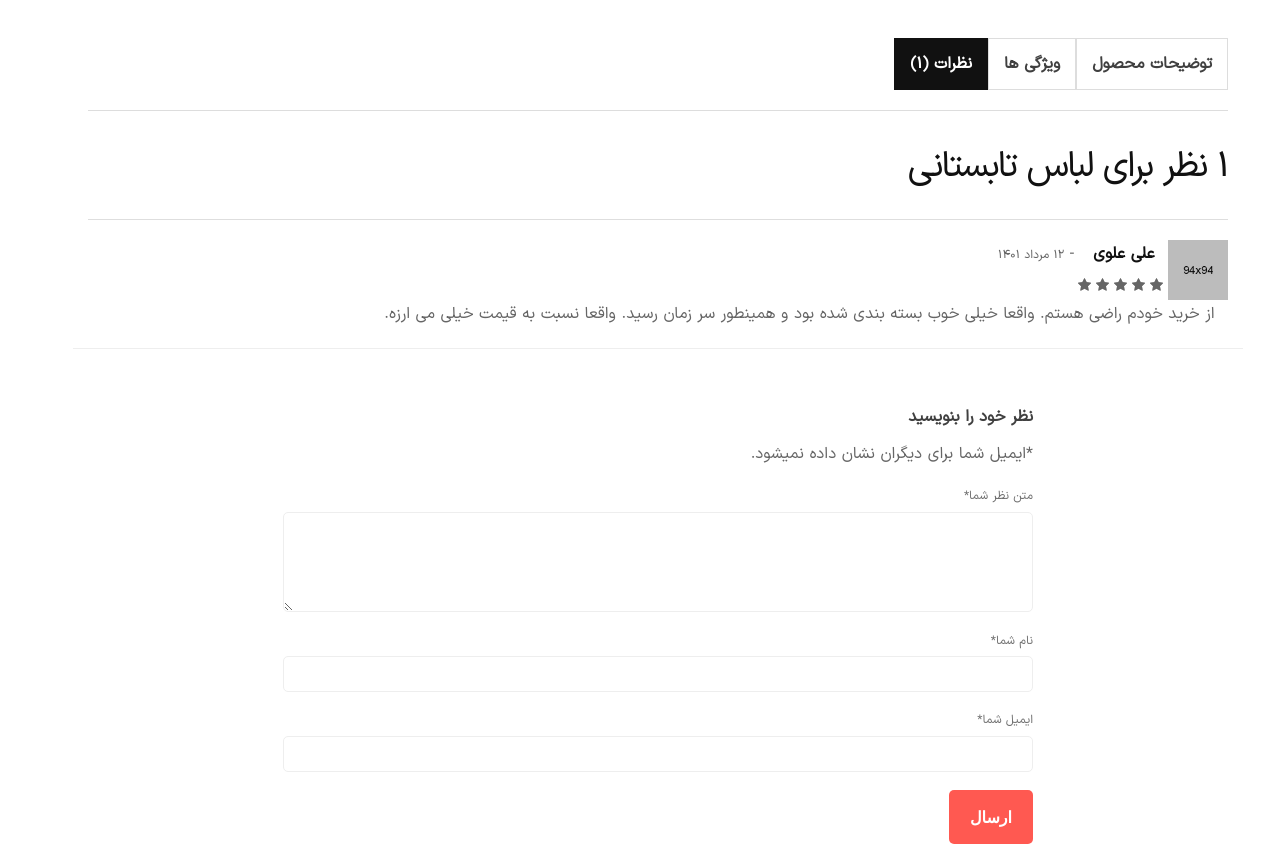
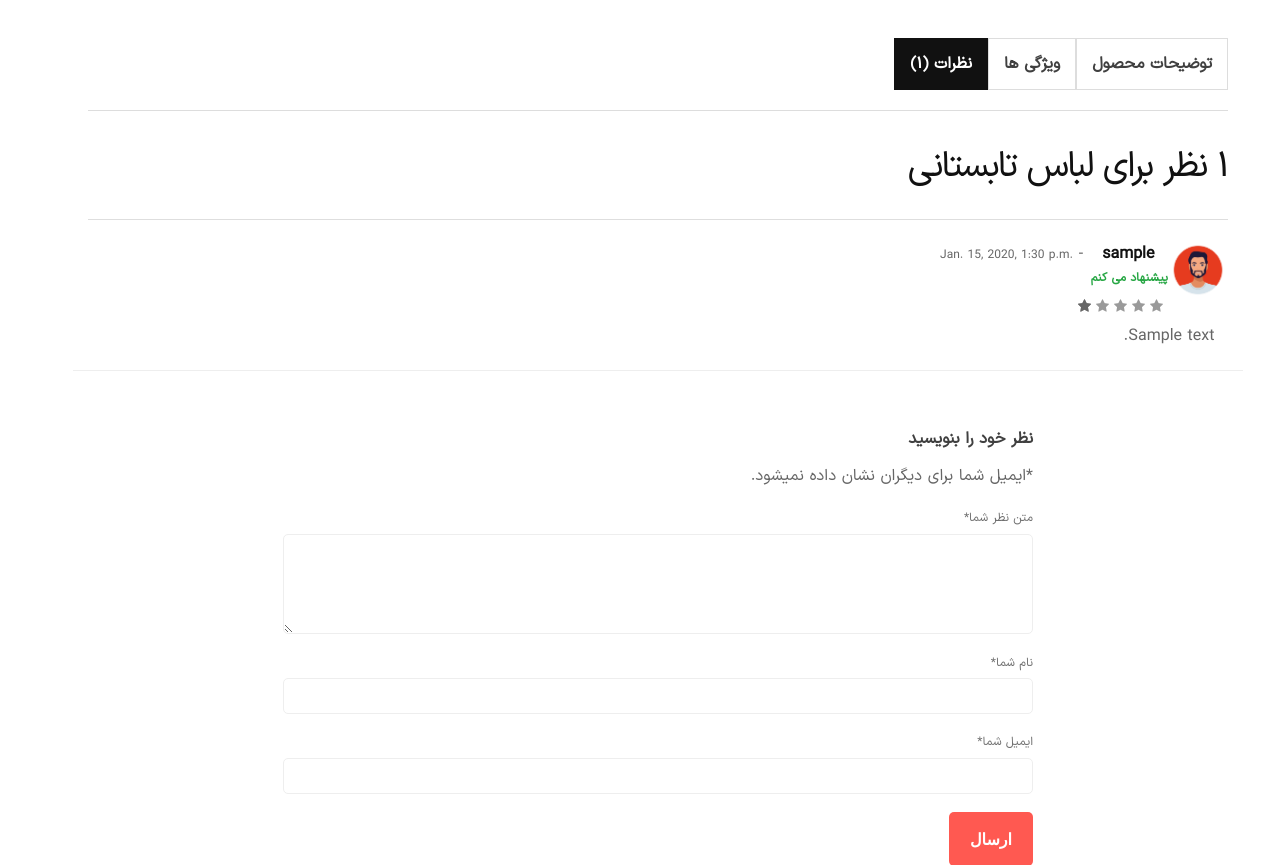
Before and after one commit to pouriashiralipour/online_shop, a Django app: a page that uses products/templates/products/product_details_view.html in a window 1280 px wide, after a click on "نظرات (۱)". Shown: the part 785-1650 px from the top of the page. Run offline with Django 4.2, Linux system fonts and the light colour scheme; tables that the repository leaves empty hold one stand-in row (values such as "Sample post"); grey boxes marked "Sample" are stand-in pictures; parts of the project's set-up code (start-up, migrations or seed data) failed here and were passed over; some libraries are stand-ins or nearby versions; some web fonts are replaced.

Commit message:
add comments to details template

```diff
--- a/products/templates/products/product_details_view.html
+++ b/products/templates/products/product_details_view.html
@@ -1,4 +1,5 @@
 {% extends '_base.html' %}
+{% load static %}
 {% load humanize %}
 {% load persian_number_translator %}
 
@@ -43,10 +44,12 @@
                             <div class="product-action d-flex align-items-sm-center align-content-center mb--30">
                                 <div class="quantity-wrapper d-flex justify-content-start">
                                     <div class="quantity">
-                                            <input type="number" class="quantity-input" name="qty" id="qty" value="1" min="1">
+                                        <input type="number" class="quantity-input" name="qty" id="qty" value="1"
+                                               min="1">
                                     </div>
                                 </div>
-                                    <button type="button" class="btn btn-small btn-bg-red btn-color-white btn-hover-2" onclick="window.location.href='cart.html'">
+                                <button type="button" class="btn btn-small btn-bg-red btn-color-white btn-hover-2"
+                                        onclick="window.location.href='cart.html'">
                                     اضافه به سبد خرید
                                 </button>
                             </div>
@@ -65,29 +68,60 @@
                     <div class="col-12">
                         <div class="product-data-tab tab-style-3">
                             <div class="nav nav-tabs product-data-tab__head" id="product-tab" role="tablist">
-                                    <a class="m-0 product-data-tab__link nav-link active" id="nav-description-tab" data-toggle="tab" href="#nav-description" role="tab" aria-selected="true">
+                                <a class="m-0 product-data-tab__link nav-link active" id="nav-description-tab"
+                                   data-toggle="tab" href="#nav-description" role="tab" aria-selected="true">
                                     <span>توضیحات محصول</span>
                                 </a>
-                                    <a class="m-0 product-data-tab__link nav-link" id="nav-info-tab" data-toggle="tab" href="#nav-info" role="tab" aria-selected="true">
+                                <a class="m-0 product-data-tab__link nav-link" id="nav-info-tab" data-toggle="tab"
+                                   href="#nav-info" role="tab" aria-selected="true">
                                     <span>ویژگی ها</span>
                                 </a>
-                                    <a class="m-0 product-data-tab__link nav-link" id="nav-reviews-tab" data-toggle="tab" href="#nav-reviews" role="tab" aria-selected="true">
+                                <a class="m-0 product-data-tab__link nav-link" id="nav-reviews-tab" data-toggle="tab"
+                                   href="#nav-reviews" role="tab" aria-selected="true">
                                     <span>نظرات (۱)</span>
                                 </a>
                             </div>
                             <div class="tab-content product-data-tab__content" id="product-tabContent">
-                                    <div class="tab-pane fade show active" id="nav-description" role="tabpanel" aria-labelledby="nav-description-tab">
+                                <div class="tab-pane fade show active" id="nav-description" role="tabpanel"
+                                     aria-labelledby="nav-description-tab">
                                     <div class="product-description text-justify">
-                                            <p>لورم ایپسوم متن ساختگی با تولید سادگی نامفهوم از صنعت چاپ، و با استفاده از طراحان گرافیک است، چاپگرها و متون بلکه روزنامه و مجله در ستون و سطرآنچنان که لازم است، و برای شرایط فعلی تکنولوژی مورد نیاز، و کاربردهای متنوع با هدف بهبود ابزارهای کاربردی می باشد، کتابهای زیادی در شصت و سه درصد گذشته حال و آینده، شناخت فراوان جامعه و متخصصان را می طلبد، تا با نرم افزارها شناخت بیشتری را برای طراحان رایانه ای علی الخصوص طراحان خلاقی، و فرهنگ پیشرو در زبان فارسی ایجاد کرد، در این صورت می توان امید داشت که تمام و دشواری موجود در ارائه راهکارها، و شرایط سخت تایپ به پایان رسد و زمان مورد نیاز شامل حروفچینی دستاوردهای اصلی، و جوابگوی سوالات پیوسته اهل دنیای موجود طراحی اساسا مورد استفاده قرار گیرد.لورم ایپسوم متن ساختگی با تولید سادگی نامفهوم از صنعت چاپ، و با استفاده از
-                                                طراحان گرافیک است، چاپگرها و متون بلکه روزنامه و مجله در ستون و سطرآنچنان که لازم است، و برای شرایط فعلی تکنولوژی مورد نیاز، و کاربردهای متنوع با هدف بهبود ابزارهای کاربردی می باشد، کتابهای زیادی در شصت و سه درصد گذشته حال و آینده، شناخت فراوان جامعه و متخصصان را می طلبد،
-                                                تا با نرم افزارها شناخت بیشتری را برای طراحان رایانه ای علی الخصوص طراحان خلاقی، و فرهنگ پیشرو در زبان فارسی ایجاد کرد، در این صورت می توان امید داشت که تمام و دشواری موجود در ارائه راهکارها، و شرایط سخت تایپ به پایان رسد و زمان مورد نیاز شامل حروفچینی دستاوردهای اصلی،
-                                                و جوابگوی سوالات پیوسته اهل دنیای موجود طراحی اساسا مورد استفاده قرار گیرد.لورم ایپسوم متن ساختگی با تولید سادگی نامفهوم از صنعت چاپ، و با استفاده از طراحان گرافیک است، چاپگرها و متون بلکه روزنامه و مجله در ستون و سطرآنچنان که لازم است، و برای شرایط فعلی تکنولوژی مورد نیاز،</p><p>
-                                                و کاربردهای متنوع با هدف بهبود ابزارهای کاربردی می باشد، کتابهای زیادی در شصت و سه درصد گذشته حال و آینده، شناخت فراوان جامعه و متخصصان را می طلبد، تا با نرم افزارها شناخت بیشتری را برای طراحان رایانه ای علی الخصوص طراحان خلاقی، و فرهنگ پیشرو در زبان فارس
-                                                ی ایجاد کرد، در این صورت می توان امید داشت که تمام و دشواری موجود در ارائه راهکارها، و شرایط سخت تایپ به پایان رسد و زمان مورد نیاز شامل حروفچینی دستاوردهای اصلی، و جوابگوی سوالات پیوسته اهل دنیای موجود طراحی اساسا مورد استفاده قرار گیرد.</p>
+                                        <p>لورم ایپسوم متن ساختگی با تولید سادگی نامفهوم از صنعت چاپ، و با استفاده از
+                                            طراحان گرافیک است، چاپگرها و متون بلکه روزنامه و مجله در ستون و سطرآنچنان که
+                                            لازم است، و برای شرایط فعلی تکنولوژی مورد نیاز، و کاربردهای متنوع با هدف
+                                            بهبود ابزارهای کاربردی می باشد، کتابهای زیادی در شصت و سه درصد گذشته حال و
+                                            آینده، شناخت فراوان جامعه و متخصصان را می طلبد، تا با نرم افزارها شناخت
+                                            بیشتری را برای طراحان رایانه ای علی الخصوص طراحان خلاقی، و فرهنگ پیشرو در
+                                            زبان فارسی ایجاد کرد، در این صورت می توان امید داشت که تمام و دشواری موجود
+                                            در ارائه راهکارها، و شرایط سخت تایپ به پایان رسد و زمان مورد نیاز شامل
+                                            حروفچینی دستاوردهای اصلی، و جوابگوی سوالات پیوسته اهل دنیای موجود طراحی
+                                            اساسا مورد استفاده قرار گیرد.لورم ایپسوم متن ساختگی با تولید سادگی نامفهوم
+                                            از صنعت چاپ، و با استفاده از
+                                            طراحان گرافیک است، چاپگرها و متون بلکه روزنامه و مجله در ستون و سطرآنچنان که
+                                            لازم است، و برای شرایط فعلی تکنولوژی مورد نیاز، و کاربردهای متنوع با هدف
+                                            بهبود ابزارهای کاربردی می باشد، کتابهای زیادی در شصت و سه درصد گذشته حال و
+                                            آینده، شناخت فراوان جامعه و متخصصان را می طلبد،
+                                            تا با نرم افزارها شناخت بیشتری را برای طراحان رایانه ای علی الخصوص طراحان
+                                            خلاقی، و فرهنگ پیشرو در زبان فارسی ایجاد کرد، در این صورت می توان امید داشت
+                                            که تمام و دشواری موجود در ارائه راهکارها، و شرایط سخت تایپ به پایان رسد و
+                                            زمان مورد نیاز شامل حروفچینی دستاوردهای اصلی،
+                                            و جوابگوی سوالات پیوسته اهل دنیای موجود طراحی اساسا مورد استفاده قرار
+                                            گیرد.لورم ایپسوم متن ساختگی با تولید سادگی نامفهوم از صنعت چاپ، و با استفاده
+                                            از طراحان گرافیک است، چاپگرها و متون بلکه روزنامه و مجله در ستون و سطرآنچنان
+                                            که لازم است، و برای شرایط فعلی تکنولوژی مورد نیاز،</p>
+                                        <p>
+                                            و کاربردهای متنوع با هدف بهبود ابزارهای کاربردی می باشد، کتابهای زیادی در
+                                            شصت و سه درصد گذشته حال و آینده، شناخت فراوان جامعه و متخصصان را می طلبد، تا
+                                            با نرم افزارها شناخت بیشتری را برای طراحان رایانه ای علی الخصوص طراحان
+                                            خلاقی، و فرهنگ پیشرو در زبان فارس
+                                            ی ایجاد کرد، در این صورت می توان امید داشت که تمام و دشواری موجود در ارائه
+                                            راهکارها، و شرایط سخت تایپ به پایان رسد و زمان مورد نیاز شامل حروفچینی
+                                            دستاوردهای اصلی، و جوابگوی سوالات پیوسته اهل دنیای موجود طراحی اساسا مورد
+                                            استفاده قرار گیرد.</p>
 
                                     </div>
                                 </div>
-                                    <div class="tab-pane text-right" id="nav-info" role="tabpanel" aria-labelledby="nav-info-tab">
+                                <div class="tab-pane text-right" id="nav-info" role="tabpanel"
+                                     aria-labelledby="nav-info-tab">
                                     <div class="table-content table-responsive">
                                         <table class="table shop_attributes">
                                             <tbody>
@@ -112,34 +146,80 @@
                                         </table>
                                     </div>
                                 </div>
-                                    <div class="tab-pane fade" id="nav-reviews" role="tabpanel" aria-labelledby="nav-reviews-tab">
+                                <div class="tab-pane fade" id="nav-reviews" role="tabpanel"
+                                     aria-labelledby="nav-reviews-tab">
                                     <div class="product-reviews">
                                         <h3 class="review__title">۱ نظر برای لباس تابستانی</h3>
                                         <ul class="review__list">
+                                            {% for comment in product.comments.all %}
                                                 <li class="review__item">
+
                                                     <div class="review__container">
                                                         <div class="review__text">
                                                             <div class="d-flex flex-sm-row flex-row">
-                                                                <img src="assets/img/others/comment-1.jpg" alt="Review Avatar" class="review__avatar">
+                                                                <img src="{% static 'products/img/avatar_profile.jpg' %}"
+                                                                     alt="Review Avatar" class="review__avatar">
                                                                 <div>
                                                                     <div class="review__meta">
-                                                                        <strong class="review__author px-4">علی علوی</strong>
+                                                                        <span class="review__published-date">{{ comment.datetime_created }}</span>
                                                                         <span class="review__dash">-</span>
-                                                                        <span class="review__published-date">۱۲ مرداد ۱۴۰۱</span>
+                                                                        <strong class="review__author px-4">{{ comment.user.username }}</strong>
+                                                                        {% if comment.recommend %}
+                                                                        <p style="font-size: 12px; font-weight: bold" class="text text-success">پیشنهاد می کنم</p>
+                                                                    {% else %}
+                                                                        <p style="font-size: 12px; font-weight: bold" class="text text-danger">پیشنهاد نمی کنم</p>
+                                                                    {% endif %}
                                                                     </div>
+                                                                    {% if comment.stars == '1' %}
+                                                                        <div class="product-rating">
+                                                                            <div class="m-0 star-rating star-one">
+                                                                            <span>Rated <strong
+                                                                                    class="rating">{{ comment.stars }}</strong> out of 5</span>
+                                                                            </div>
+                                                                        </div>
+                                                                    {% elif comment.stars == '2' %}
+                                                                        <div class="product-rating">
+                                                                            <div class="m-0 star-rating star-two">
+                                                                            <span>Rated <strong
+                                                                                    class="rating">{{ comment.stars }}</strong> out of 5</span>
+                                                                            </div>
+                                                                        </div>
+                                                                    {% elif comment.stars == '3' %}
+                                                                        <div class="product-rating">
+                                                                            <div class="m-0 star-rating star-three">
+                                                                            <span>Rated <strong
+                                                                                    class="rating">{{ comment.stars }}</strong> out of 5</span>
+                                                                            </div>
+                                                                        </div>
+                                                                    {% elif comment.stars == '4' %}
+                                                                        <div class="product-rating">
+                                                                            <div class="m-0 star-rating star-four">
+                                                                            <span>Rated <strong
+                                                                                    class="rating">{{ comment.stars }}</strong> out of 5</span>
+                                                                            </div>
+                                                                        </div>
+                                                                    {% elif comment.stars == '5' %}
                                                                         <div class="product-rating">
                                                                             <div class="m-0 star-rating star-five">
-                                                                            <span>Rated <strong class="rating">5.00</strong> out of 5</span>
+                                                                            <span>Rated <strong
+                                                                                    class="rating">{{ comment.stars }}</strong> out of 5</span>
                                                                             </div>
                                                                         </div>
+                                                                    {% endif %}
+
                                                                 </div>
+
                                                             </div>
-                                                            <p class="review__description text-right px-4">
-                                                                از خرید خودم راضی هستم. واقعا خیلی خوب بسته بندی شده بود و همینطور سر زمان رسید. واقعا نسبت به قیمت خیلی می ارزه.
+                                                            <p class="review__description text-right px-4 mt-3">
+                                                                {{ comment.text }}
                                                             </p>
                                                         </div>
                                                     </div>
+
+
                                                 </li>
+                                            {% endfor %}
+
                                         </ul>
                                         <div class="review-form-wrapper">
                                             <div class="row">
@@ -149,24 +229,32 @@
                                                     <br>
                                                     <form action="#" class="form text-right">
                                                         <div class="form-notes mb--20">
-                                                                <p class="my-3"><span class="required">*</span>ایمیل شما برای دیگران نشان داده نمیشود.</p>
+                                                            <p class="my-3"><span class="required">*</span>ایمیل شما
+                                                                برای دیگران نشان داده نمیشود.</p>
                                                         </div>
                                                         <div class="form__group mb--10">
-                                                                <label class="form__label d-block" for="email">متن نظر شما<span class="required">*</span></label>
-                                                                <textarea name="review" id="review" class="form__input form__input--textarea"></textarea>
+                                                            <label class="form__label d-block" for="email">متن نظر
+                                                                شما<span class="required">*</span></label>
+                                                            <textarea name="review" id="review"
+                                                                      class="form__input form__input--textarea"></textarea>
                                                         </div>
                                                         <div class="form__group mb--20">
-                                                                <label class="form__label d-block" for="name">نام شما<span class="required">*</span></label>
-                                                                <input type="text" name="name" id="name" class="form__input">
+                                                            <label class="form__label d-block" for="name">نام شما<span
+                                                                    class="required">*</span></label>
+                                                            <input type="text" name="name" id="name"
+                                                                   class="form__input">
                                                         </div>
                                                         <div class="form__group mb--20">
-                                                                <label class="form__label d-block" for="email">ایمیل شما<span class="required">*</span></label>
-                                                                <input type="email" name="email" id="email" class="form__input">
+                                                            <label class="form__label d-block" for="email">ایمیل
+                                                                شما<span class="required">*</span></label>
+                                                            <input type="email" name="email" id="email"
+                                                                   class="form__input">
                                                         </div>
                                                         <div class="form__group">
                                                             <div class="form-row">
                                                                 <div class="col-12">
-                                                                        <input type="submit" value="ارسال" class="btn-submit">
+                                                                    <input type="submit" value="ارسال"
+                                                                           class="btn-submit">
                                                                 </div>
                                                             </div>
                                                         </div>
```
Also changed, not shown: static/products/img/avatar_profile.jpg (added). Lines whose indentation alone changed are shown as unchanged.
